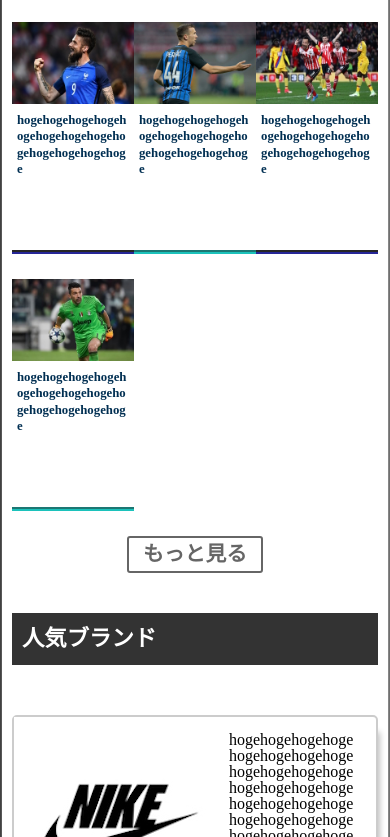
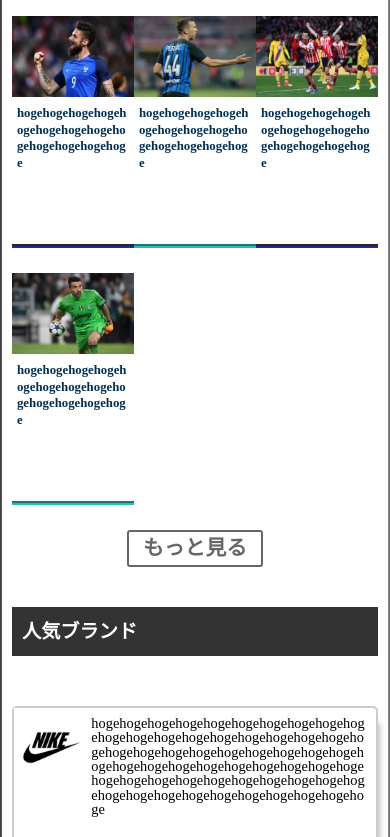
Before and after one commit to riki-develop/riki-develop.github.io, a plain HTML site: page index.html in a window 390 px wide. Shown: the part 1163-2000 px from the top of the page. Drawn offline with Linux system fonts and the light colour scheme; files whose address does not match are found by name.

Commit message:
CSS：スマホ修正

```diff
--- a/css/style.css
+++ b/css/style.css
@@ -406,11 +406,11 @@ a {
 		/*min-width: 490px;*/
 	}
 	h2 {
-		font-size: 1.4rem;
+		font-size: 1.2rem;
 	}
 	iframe {
-		width: 470px;
-		height: 300px;
+		width: 320px;
+		height: auto;
 	}
 
 
@@ -471,13 +471,16 @@ a {
 		margin: 0 0 35px 0;
 	}
 	.brand_txt {
-		font-size: 1rem;
-		padding: 15px 15px 45px 0;
+		font-size: 0.9rem;
+		padding: 8px 8px 25px 0;
 	}
 	.brand_img {
-		height: 200px;
-		margin-right: 15px;
-		width: 200px;
+		height: auto;
+		margin-right: 5px;
+		width: 20%;
+	}
+	.brand_img a img {
+		width: 100%;
 	}
 	.modal_box {
 		border-radius: 2px;
```
